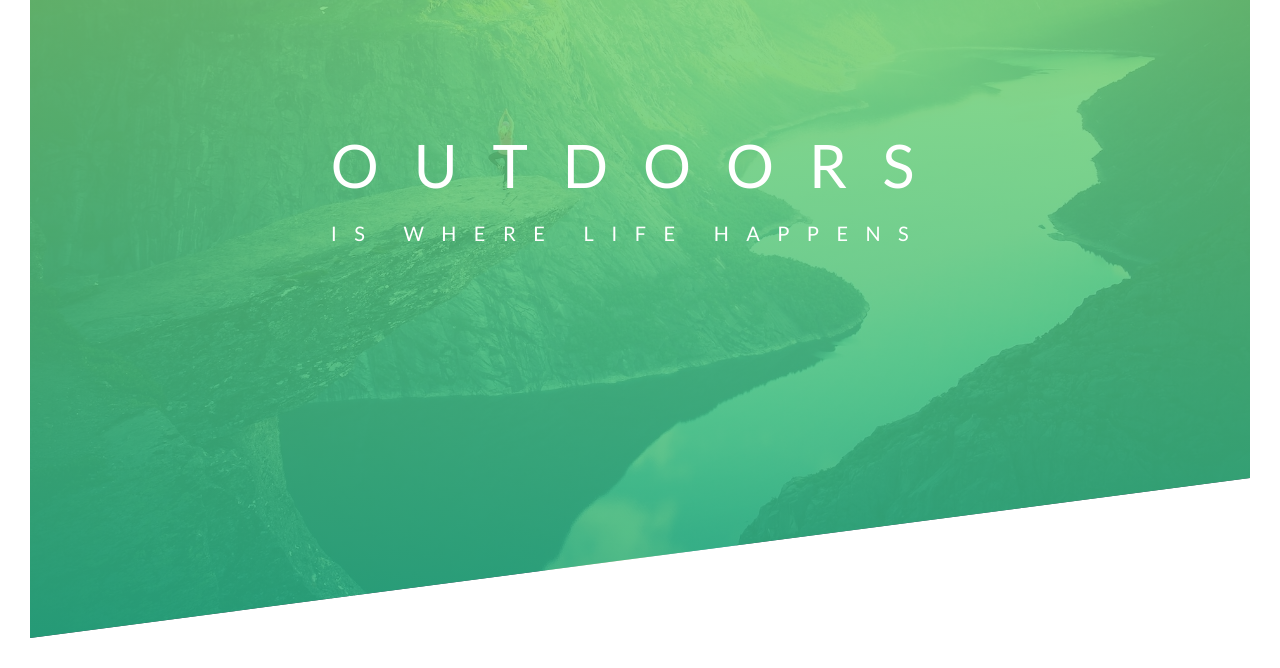
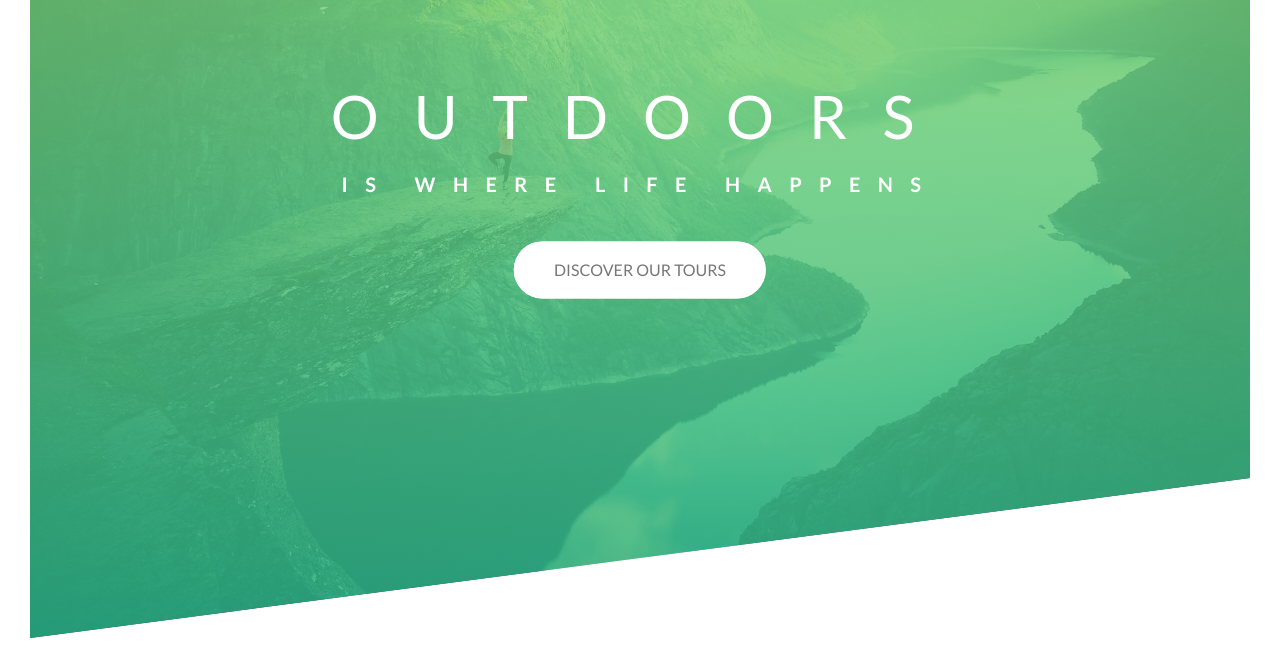
Before and after one commit to ShariqAteeq/CSS-NatoursWebsite, a plain HTML site: page index.html in a window 1280 px wide. Shown: the part 152-820 px from the top of the page. Drawn offline with Linux system fonts and the light colour scheme.

Commit message:
first section complete

```diff
--- a/css/style.css
+++ b/css/style.css
@@ -35,11 +35,16 @@ body {
 
 .logo {
     height: 35px;
+
+    animation-name: moveInLeft;
+    animation-duration: 2s;
 }
 
 .heading-primary {
     color: #fff;
     text-transform: uppercase;
+    margin-bottom: 40px;
+    backface-visibility: hidden; /* it remove back element and to prevent shaking animation*/
 }
 
 .heading-primary-main {
@@ -47,20 +52,137 @@ body {
     font-size: 60px;
     letter-spacing: 35px;
     font-weight: 400;
+
+    animation-name: moveInLeft;
+    animation-duration: 2s;
+    animation-timing-function: ease-out; /* start fast and end slow */
+
+
+    /*
+    animation-delay: 2s; animation 2 sec bd start hgi page reload hne k bad
+    animation-iteration-count: 3; animation 3 bar calegi
+    */
 }
 .heading-primary-sub {
     display: block;
     font-size: 20px;
     letter-spacing: 17.4px;
-    font-weight: 400;
+    font-weight: 700;
+
+    animation-name: moveInRight;
+    animation-duration: 2s;
+    animation-timing-function: ease-out;
 }
 
 .text-box {
     position: absolute;
     top: 40%;
     left: 50%;
-    transform: translate(-50% , -50%);
+    transform: translate(-50% , -50%); /* it doesnt add parent element width */
+    text-align: center;
 }
+
+@keyframes moveInLeft {
+
+    0% {
+        opacity: 0;
+        transform: translateX(-100px) ;
+    }
+
+    80% {
+        transform: translateX(10px)  ;
+    }
+
+    100% {
+        opacity: 1;
+        transform: translateX(0);
+    }
+}
+
+@keyframes moveInRight {
+
+    0% {
+        opacity: 0;
+        transform: translateX(100px) rotate(-180deg);
+
+    }
+
+    80% {
+        transform: translateX(-10px) rotate(-180deg);
+    }
+
+    100% {
+        opacity: 1;
+        transform: translateX(0)
+    }
+}
+
+.btn:link ,
+.btn:visited {
+    text-decoration: none;
+    text-transform: uppercase;
+    padding: 15px 40px; /* 15px for top, bottom and 40px for left,rigt */
+    display: inline-block; /* because it is text thats why inline */
+    border-radius: 100px;
+    transition: all .2s;
+    position: relative;
+}
+
+.btn:hover{
+    transform: translateY(-3px); /* moving from bottom to top */
+    box-shadow: 0px 10px 20px rgba(0, 0, 0, .2); /* 0 px for x , 10px for y 20 px for blur */
+}
+
+.btn:active{
+    transform: translateY(-1px);
+    box-shadow: 0px 5px 10px rgba(0, 0, 0, .2);
+}
+
+.btn-white{
+    background-color: #fff;
+    color: #777;
+}
+
+.btn::after { /* after element is like child so content likhna lazmi hta he after ko show krane k liye  */
+    content: "";
+    display: inline-block;
+    width: 100%;
+    height: 100%;
+    border-radius: 100px;
+    position: absolute;
+    top: 0;
+    left: 0;
+    z-index: -1; /* iska matlb after apne parent element yani btn k peche hga */
+    transition: all .5s;
+}
+
+.btn-white::after {
+    background-color: #fff;
+}
+
+.btn:hover::after {
+    transform: scaleX(1.4) scaleY(1.35) ; /* is se after ka size 1.5% double hjaega */
+    opacity: 0;
+}
+
+@keyframes moveInBottom {
+
+    0% {
+        opacity: 0;
+        transform: translateY(100px) ;
+    }
+    100% {
+        opacity: 1;
+        transform: translateY(0)
+    }
+}
+
+.btn-animated {
+    animation: moveInBottom 1s ease-out 1s;
+    animation-fill-mode: backwards; /* it doesnt add delay */
+}
+
+
 
 /* 95vh  mean {viewport Height} ye k ye hr screen me iski heigt 95% hogi
 back-cover ka matlb jitni width hogi uspr puri img cover hjaegi
--- a/index.html
+++ b/index.html
@@ -23,6 +23,8 @@
                 <span class="heading-primary-main">Outdoors</span>
                 <span class="heading-primary-sub"> is where life happens</span>
             </h1>
+
+            <a href="#" class="btn btn-white btn-animated">Discover our tours</a>
        </div>
 
     </header>
```
